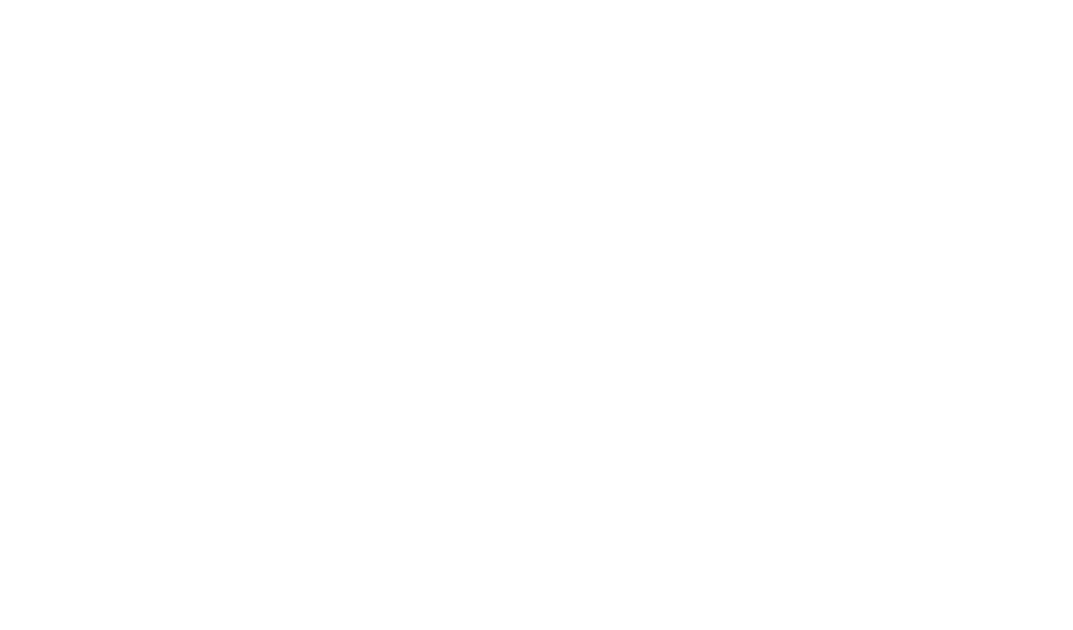
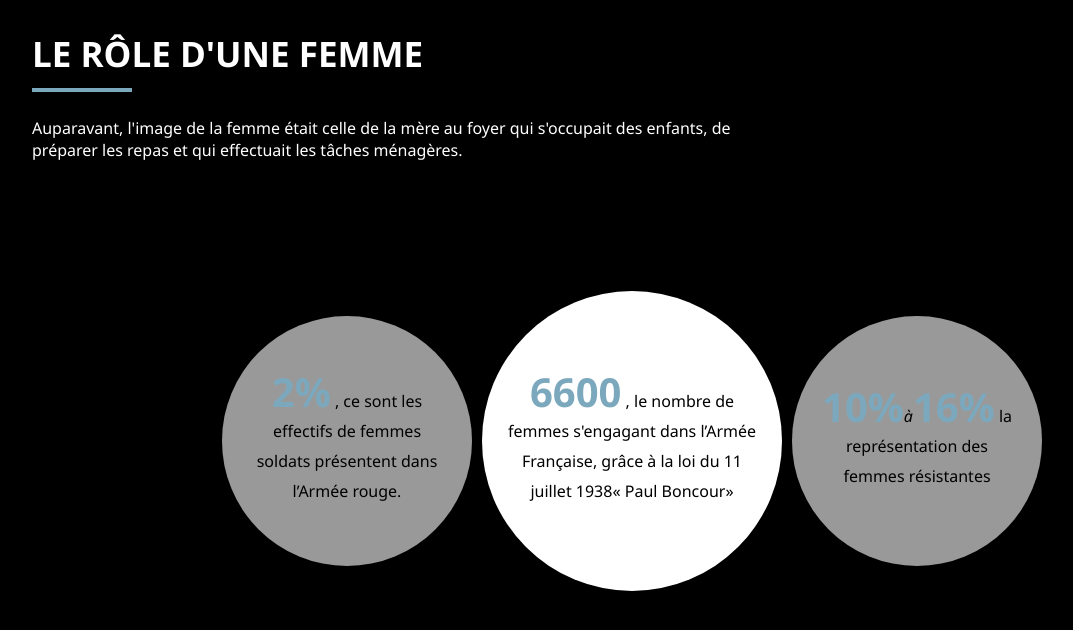
Before and after one commit to WilemDjennane/Final-Project, a Nuxt app: page /intro in a window 1280 px wide. Before the commit this address had no page. Shown: the top 630 px of the page, without its empty margins (8-1081 px from the left). Built offline with nearby package versions, Linux system fonts and the light colour scheme.

Commit message:
Add intro page

```diff
--- /dev/null
+++ b/pages/intro.json
@@ -0,0 +1,20 @@
+{
+    "title": "LE RÔLE D'UNE FEMME",
+    "description" : "Auparavant, l'image de la femme était celle de la mère au foyer qui s'occupait des enfants, de préparer les repas et qui effectuait les tâches ménagères.",
+    "datas":[
+        {
+            "number1": "2%",
+            "description": ", ce sont les effectifs de femmes soldats présentent dans l’Armée rouge."
+        },
+        {
+            "number1": "6600",
+            "description": ", le nombre de femmes s'engagant dans l’Armée Française, grâce à la loi du 11 juillet 1938« Paul Boncour»"
+        },
+        {
+            "number1": "10%",
+            "number2": "16%",
+            "text" : "à",
+            "description": "la représentation des femmes résistantes"
+        }
+    ]
+}
--- /dev/null
+++ b/pages/intro.vue
@@ -0,0 +1,104 @@
+<template>
+  <section>
+    <aside class="introduction">
+      <h1 class="introduction__title">{{ page.title }}</h1>
+      <p>{{ page.description }}</p>
+    </aside>
+    <aside class="information">
+      <div v-for="data in page.datas" :key="data.value" class="div__content">
+        <p>
+          <span>{{ data.number1 }}</span>
+          <i v-if="data.text">{{ data.text }}</i>
+          <span v-if="data.number2 || data.number2">{{ data.number2 }}</span>
+          {{ data.description }}
+        </p>
+      </div>
+    </aside>
+  </section>
+</template>
+
+<script>
+const data = require('./intro.json')
+
+export default {
+  data: function () {
+    return {
+      page: data
+    }
+  },
+  methods: {}
+}
+</script>
+
+<style lang="scss" scoped>
+* {
+  box-sizing: border-box;
+}
+section {
+  position: fixed;
+  height: 100vh;
+  width: 100vw;
+  background-color: #000000;
+  color: white;
+
+  .introduction {
+    text-align: left;
+    margin: 30px 0 0 40px;
+
+    &__title {
+      position: relative;
+      font-size: 35px;
+      font-weight: bold;
+      margin: 0 0 40px 0;
+
+      &::before {
+        position: absolute;
+        content: "";
+        width: 100px;
+        height: 4px;
+        background-color: #7ca8bd;
+        bottom: -15px;
+      }
+    }
+    p {
+      width: 60%;
+    }
+  }
+
+  .information {
+    display: flex;
+    width: 100vw;
+    height: 70vh;
+    justify-content: center;
+    align-items: center;
+
+    .div__content {
+      height: 300px;
+      width: 300px;
+      text-align: center;
+      font-size: 16px;
+      line-height: 30px;
+      border-radius: 50%;
+      background: white;
+      color: #000000;
+      display: flex;
+      justify-content: center;
+      align-items: center;
+      padding: 2%;
+      margin: 0 5px;
+
+      &:nth-child(odd) {
+        display: flex;
+        height: 250px;
+        width: 250px;
+        background-color: rgba(255, 255, 255, 0.6);
+      }
+    }
+    span {
+      font-size: 40px;
+      color: #7ca8bd;
+      font-weight: bold;
+    }
+  }
+}
+</style>
```
